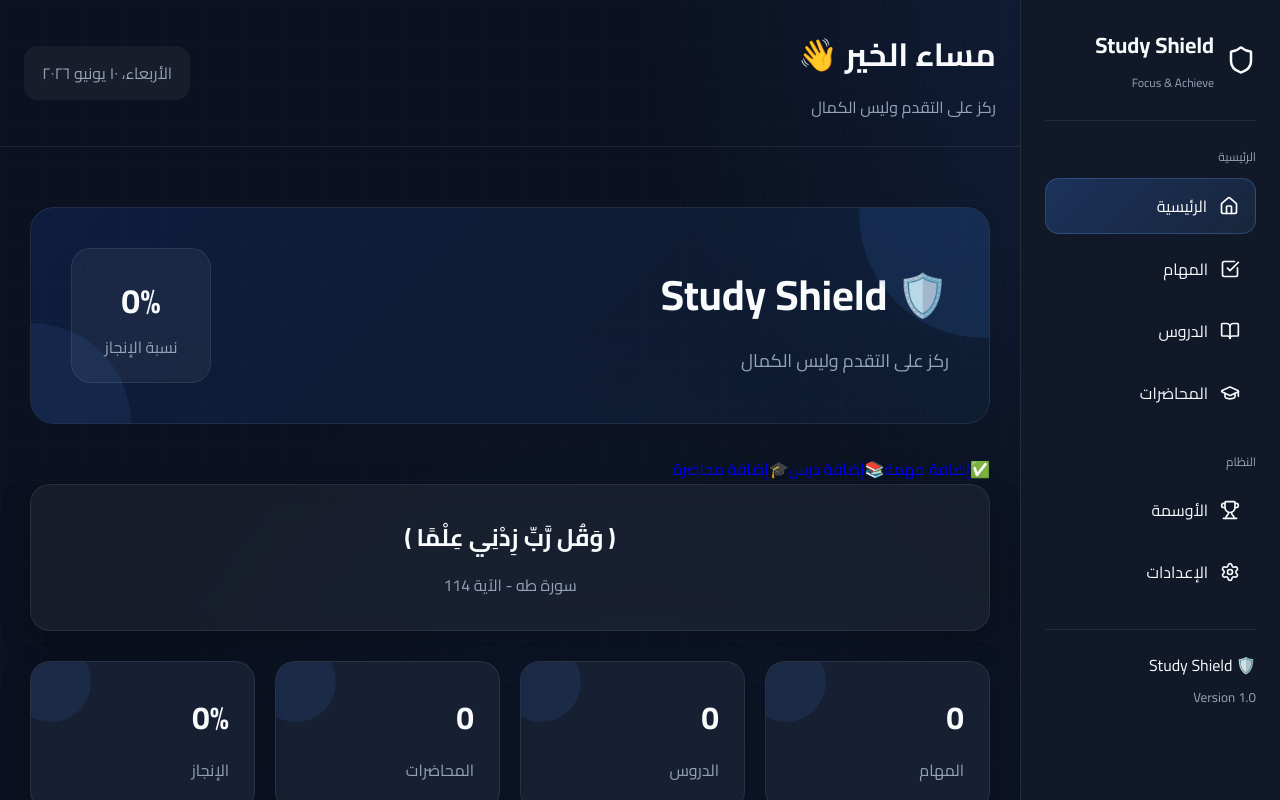
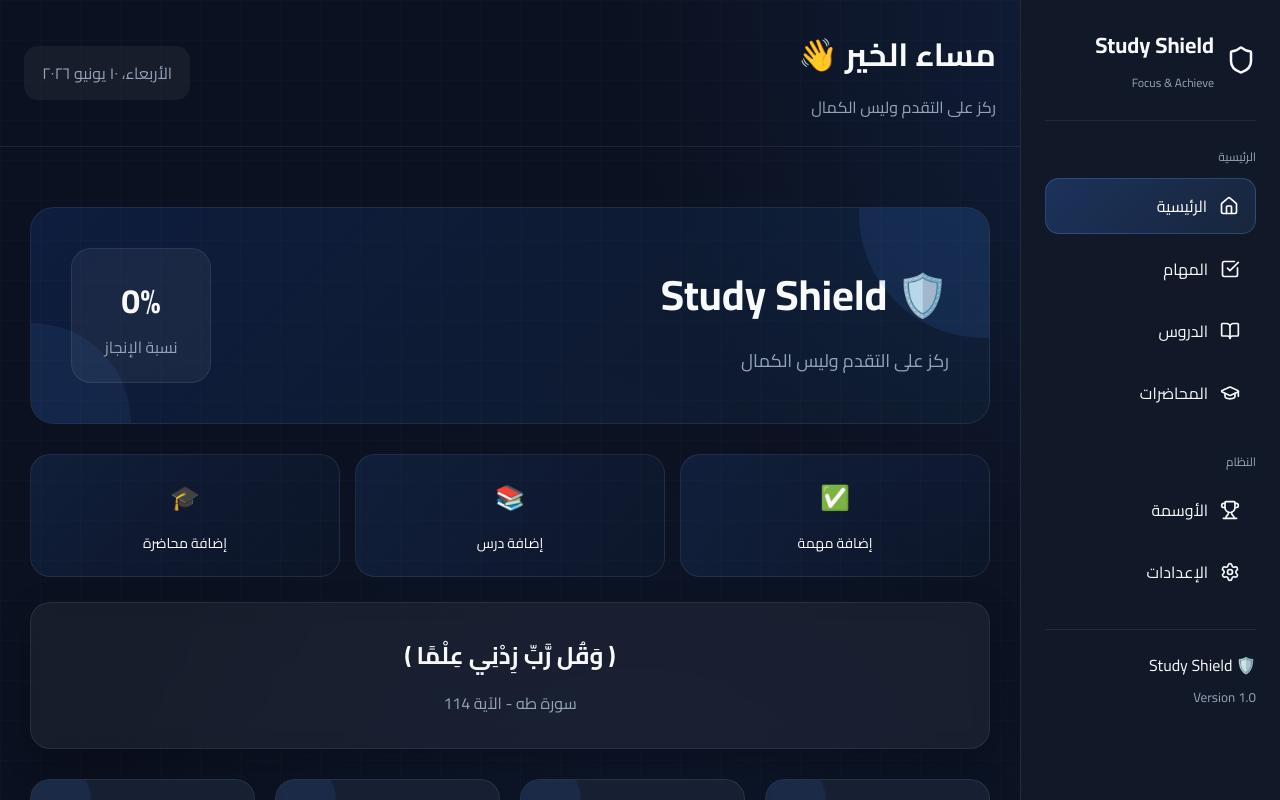
Before and after one commit to bt3762334-commits/study-shield, a React (Vite) app: page / in a window 1280 px wide. Shown: the top 800 px of the page. Built offline with nearby package versions, Linux system fonts and the light colour scheme.

Commit message:
Update globals.css

```diff
--- a/src/styles/globals.css
+++ b/src/styles/globals.css
@@ -1049,3 +1049,101 @@ button:active {
   transform:
     translateY(0);
 }
+.quick-actions {
+  display: grid;
+
+  grid-template-columns:
+    repeat(3,1fr);
+
+  gap: 15px;
+
+  margin-bottom: 25px;
+}
+
+.action-card {
+  text-decoration: none;
+
+  color: white;
+
+  background:
+    linear-gradient(
+      135deg,
+      rgba(59,130,246,.12),
+      rgba(59,130,246,.03)
+    );
+
+  border:
+    1px solid rgba(255,255,255,.08);
+
+  border-radius: 20px;
+
+  padding: 20px;
+
+  display: flex;
+
+  flex-direction: column;
+
+  align-items: center;
+
+  gap: 10px;
+
+  font-size: 24px;
+
+  transition: .3s;
+}
+
+.action-card:hover {
+  transform:
+    translateY(-4px);
+
+  border-color:
+    rgba(59,130,246,.4);
+}
+
+.action-card span {
+  font-size: 14px;
+}
+.achievement-card.unlocked {
+  background:
+    linear-gradient(
+      135deg,
+      rgba(59,130,246,.15),
+      rgba(96,165,250,.05)
+    );
+}
+
+.achievement-card.unlocked .achievement-icon {
+  animation:
+    achievementGlow 2s infinite;
+}
+
+@keyframes achievementGlow {
+
+  0% {
+    transform: scale(1);
+  }
+
+  50% {
+    transform: scale(1.08);
+  }
+
+  100% {
+    transform: scale(1);
+  }
+}
+.tasks-page {
+  max-width: 1000px;
+}
+
+.task-card {
+  gap: 20px;
+}
+
+.task-content span {
+  font-size: 18px;
+  font-weight: 600;
+}
+
+.task-content p {
+  line-height: 1.8;
+}
```
